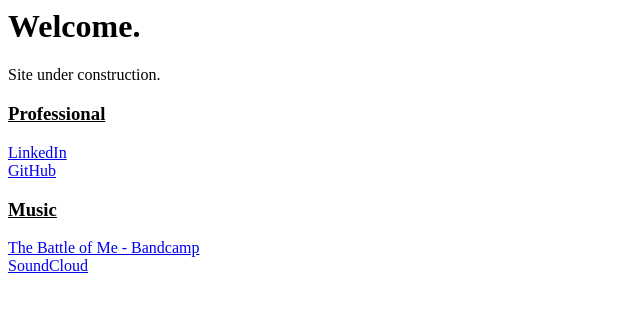
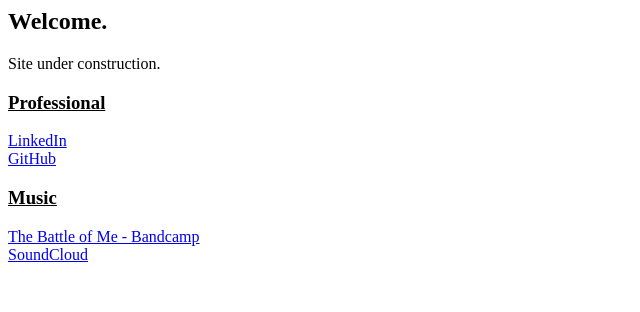
Before and after one commit to mattelgin/personal-website, a plain HTML site: page index.html in a window 1280 px wide. Shown: the whole page, without its empty margins (0-640 px from the left). Drawn offline with Linux system fonts and the light colour scheme.

Commit message:
changed header type; testing windows git setup

```diff
--- a/index.html
+++ b/index.html
@@ -1,6 +1,6 @@
 <html>
 <title>Matt Elgin</title>
-<h1><b>Welcome.</b></h1>
+<h2><b>Welcome.</b></h2>
 <body>Site under construction.</body>
 <h3><u>Professional</u></h3>
 
```
